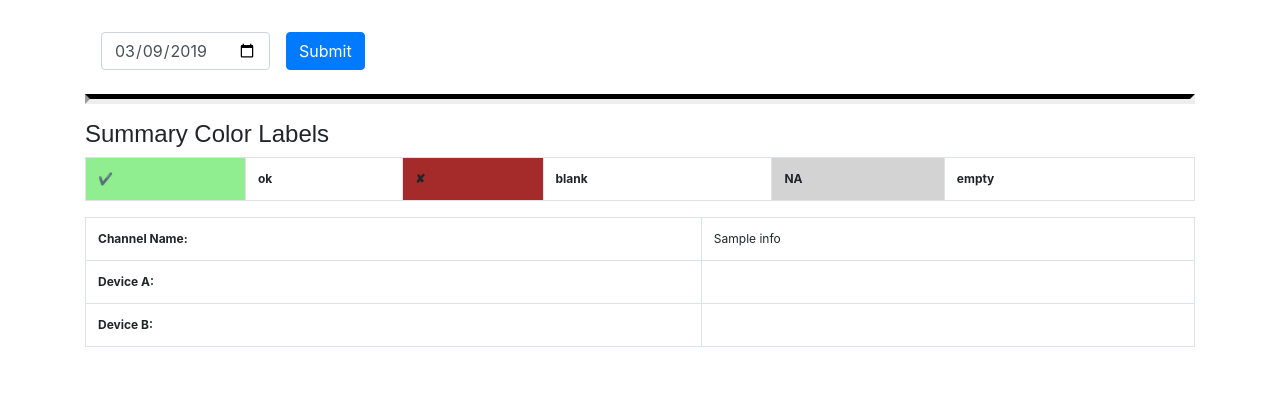
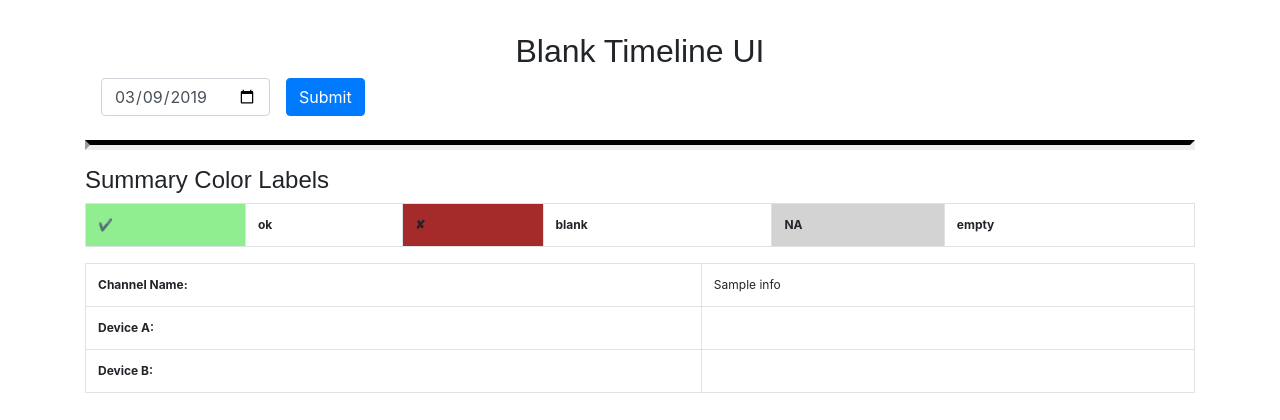
Before and after one commit to teraflik/ao-tv-recording-dashboard, a Django app: page /graph_ui/blank in a window 1280 px wide. Shown: the part 48-468 px from the top of the page. Run offline with Django 3.2, Linux system fonts and the light colour scheme; tables that the repository leaves empty hold one stand-in row (values such as "Sample post"); grey boxes marked "Sample" are stand-in pictures; data that the repository does not hold is empty; some libraries are stand-ins or nearby versions; some web fonts are replaced.

Commit message:
Added headers in Recording & Blank Timeline UI HTML.

```diff
--- a/graph_ui/templates/graph_ui/blank.html
+++ b/graph_ui/templates/graph_ui/blank.html
@@ -61,6 +61,10 @@
 
 
 {% block content %}
+
+      <center>
+        <h2> Blank Timeline UI </h2>
+      </center>
 
       <form class="form-inline">
           <div class="form-group mx-sm-3 mb-2">
--- a/graph_ui/templates/graph_ui/recording.html
+++ b/graph_ui/templates/graph_ui/recording.html
@@ -62,6 +62,9 @@
 
 {% block content %}
 
+      <center>
+        <h2> Recording Timeline UI </h2>
+      </center>
       <form class="form-inline">
           <div class="form-group mx-sm-3 mb-2">
             <input type="date" class="form-control" id="date" name='date' placeholder="Password">
```
